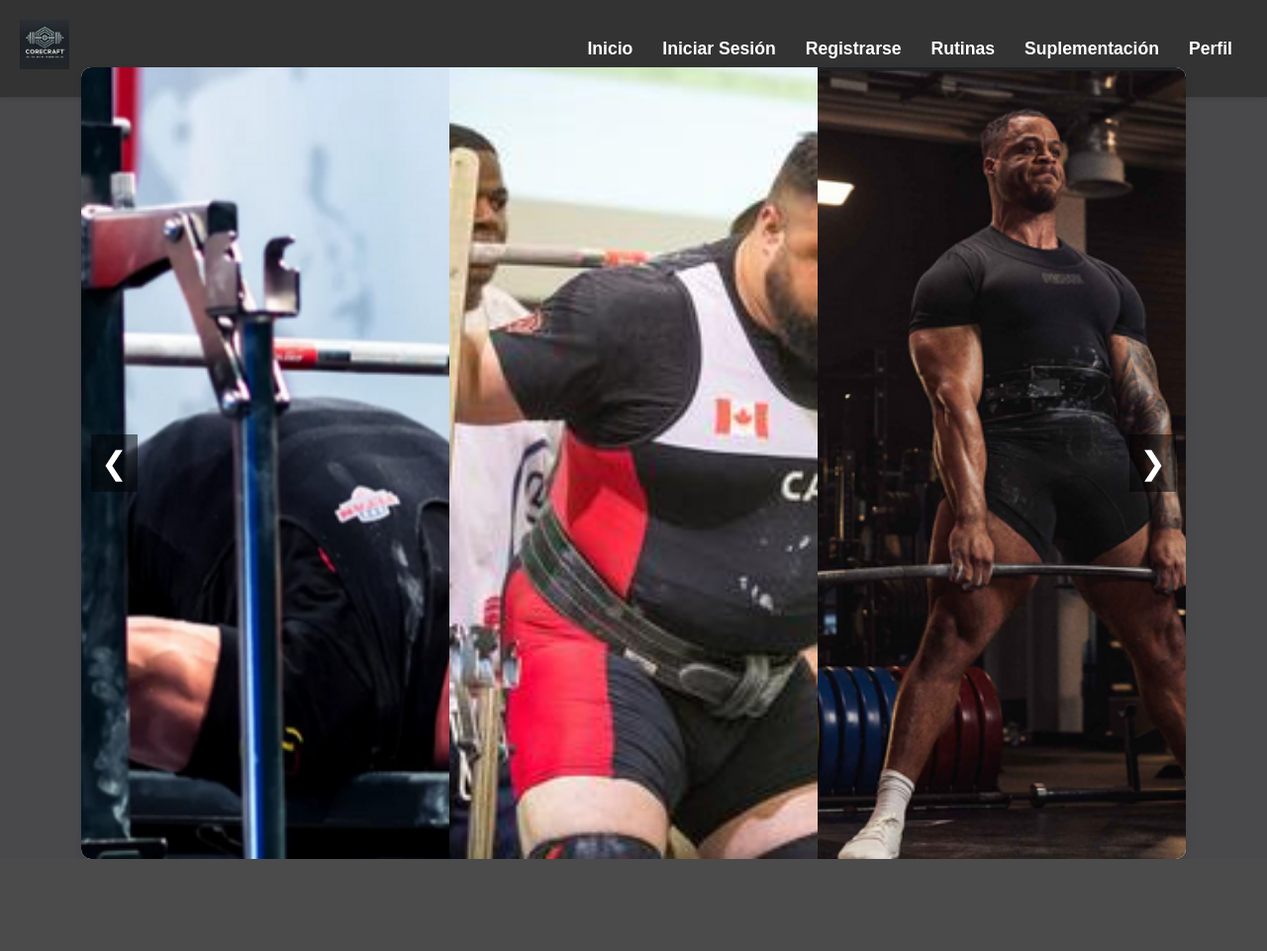
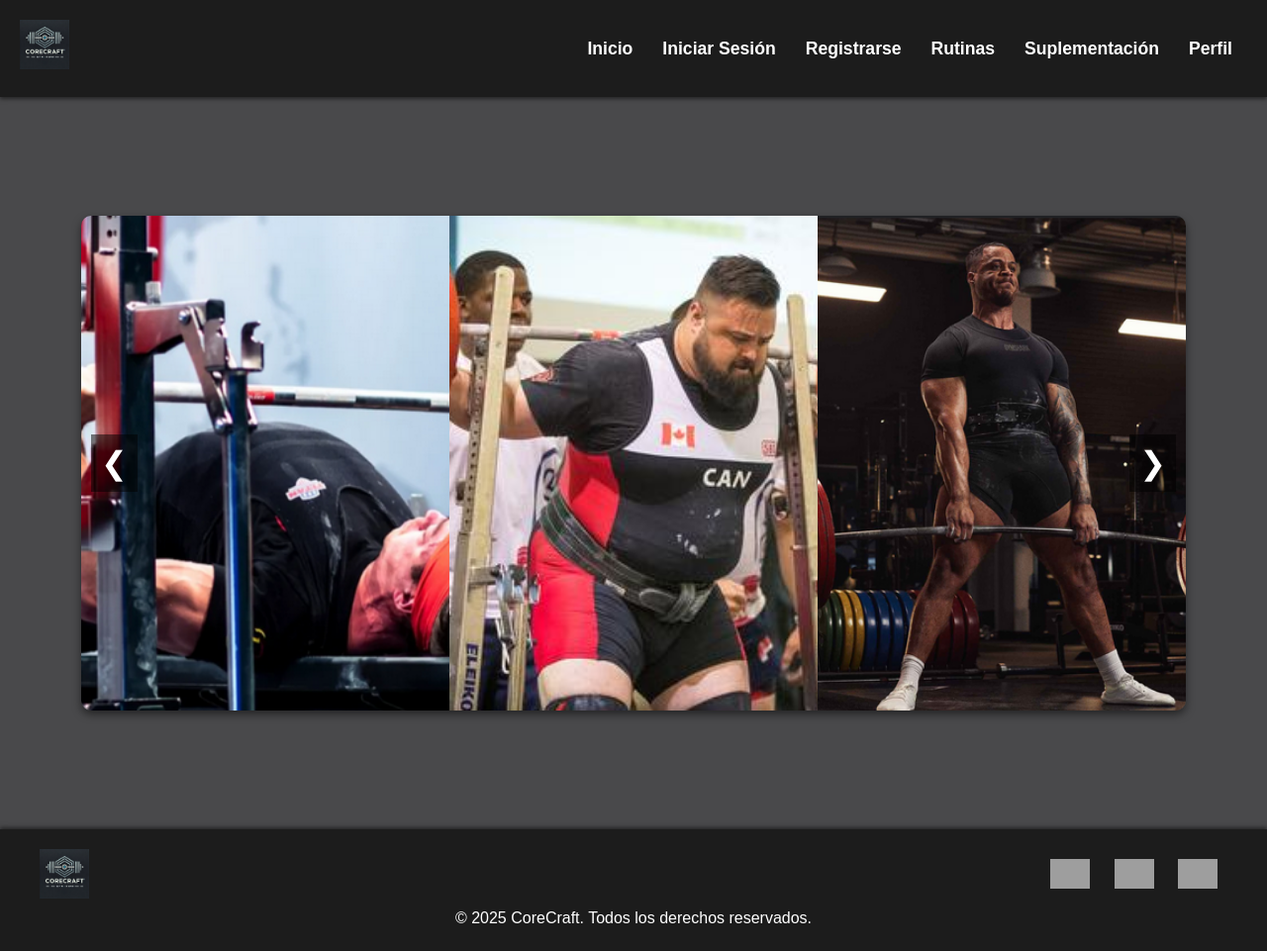
Before and after one commit to VictorArdite/corecraft, a PHP site: page / in a window 1280 px wide. Shown: the whole page at 99% size. Before the commit the page ends 868 px from the top, so only its background shows below. Run offline with PHP 8.4, Linux system fonts and the light colour scheme; grey boxes are pictures that could not be loaded.

Commit message:
retoques esteticos

```diff
--- a/app/views/auth/perfil.php
+++ b/app/views/auth/perfil.php
@@ -37,6 +37,10 @@
                 <p><strong>Objetivo:</strong> <?= htmlspecialchars($user['objetivo']) ?></p>
                 <!-- Añadir más detalles del perfil aquí -->
             </div>
+            <div class="profile-actions">
+                <button>Editar Perfil</button>
+                <button>Cambiar Contraseña</button>
+            </div>
         </div>
     </main>
     <footer>
--- a/app/views/home.php
+++ b/app/views/home.php
@@ -57,6 +57,19 @@
             <button class="carousel-control next" onclick="nextSlide()">&#10095;</button>
         </div>
     </main>
+    <footer>
+        <div class="footer-container">
+            <div class="footer-logo">
+                <img src="img/logo.jpg" alt="CoreCraft Logo"> <!-- Asegúrate de que la ruta de la imagen sea correcta -->
+            </div>
+            <div class="footer-social">
+                <a href="#"><img src="img/facebook-icon.png" alt="Facebook"></a>
+                <a href="#"><img src="img/twitter-icon.png" alt="Twitter"></a>
+                <a href="#"><img src="img/instagram-icon.png" alt="Instagram"></a>
+            </div>
+        </div>
+        <p>&copy; 2025 CoreCraft. Todos los derechos reservados.</p>
+    </footer>
     <script src="js/carousel.js"></script> <!-- Ruta correcta al archivo JS -->
 </body>
 </html>
--- a/public/css/home.css
+++ b/public/css/home.css
@@ -1,19 +1,19 @@
 body {
-    background-color: #49494b; /* Fondo claro similar al de rutinas.css */
-    color: #333;
+    background-color: #49494b; /* Fondo oscuro similar al de Epic Games */
+    color: #fff;
     font-family: Arial, sans-serif;
     margin: 0;
     padding: 0;
 }
 
 header {
-    background-color: #333; /* Color de fondo similar al de rutinas.css */
+    background-color: #1c1c1c;
     padding: 20px;
     display: flex;
     align-items: center;
     justify-content: space-between;
     width: 100%;
-    box-shadow: 0 2px 4px rgba(0, 0, 0, 0.1);
+    box-shadow: 0 2px 4px rgba(0, 0, 0, 0.5);
 }
 
 header .logo img {
@@ -32,7 +32,7 @@ nav ul li {
 }
 
 nav ul li a {
-    color: #fff; /* Color de texto blanco */
+    color: #fff;
     text-decoration: none;
     font-weight: bold;
     font-size: 1.1em;
@@ -54,8 +54,7 @@ main {
     max-width: 90%; /* Estirar más el carrusel de izquierda a derecha */
     overflow: hidden;
     border-radius: 10px;
-    box-shadow: 0 4px 8px rgba(0, 0, 0, 0.1);
-    background-color: #fff; /* Fondo blanco para el carrusel */
+    box-shadow: 0 4px 8px rgba(0, 0, 0, 0.5);
 }
 
 .carousel-inner {
@@ -69,8 +68,8 @@ main {
 }
 
 .carousel-item img {
-    width: 120%;
-    height: 800px; /* Ajustar la altura de la imagen */
+    width: 100%;
+    height: 500px; /* Ajustar la altura de la imagen */
     object-fit: cover; /* Asegurar que la imagen cubra el espacio sin deformarse */
     display: block;
 }
@@ -95,3 +94,47 @@ main {
 .carousel-control.next {
     right: 10px;
 }
+
+footer {
+    background-color: #1c1c1c;
+    padding: 20px;
+    text-align: center;
+    color: #fff;
+    box-shadow: 0 -2px 4px rgba(0, 0, 0, 0.5);
+}
+
+.footer-container {
+    display: flex;
+    justify-content: space-between;
+    align-items: center;
+    flex-wrap: wrap;
+    max-width: 1200px;
+    margin: 0 auto;
+}
+
+.footer-logo img {
+    height: 50px;
+}
+
+.footer-links {
+    display: flex;
+    gap: 15px;
+}
+
+.footer-links a {
+    color: #fff;
+    text-decoration: none;
+    font-weight: bold;
+}
+
+.footer-links a:hover {
+    text-decoration: underline;
+}
+
+.footer-social a {
+    margin: 0 10px;
+}
+
+.footer-social img {
+    height: 30px;
+}
--- a/public/css/rutina_detalle.css
+++ b/public/css/rutina_detalle.css
@@ -1,5 +1,5 @@
 body {
-    background-color: #f4f4f4; /* Fondo de un solo color */
+    background-color: #49494b; /* Fondo de un solo color */
     color: #333;
     font-family: Arial, sans-serif;
 }
--- a/public/css/rutinas.css
+++ b/public/css/rutinas.css
@@ -1,5 +1,5 @@
 body {
-    background-color: #f4f4f4; /* Fondo de un solo color */
+    background-color: #49494b; /* Fondo de un solo color */
     color: #333;
     font-family: Arial, sans-serif;
 }
--- a/public/css/suplementacion.css
+++ b/public/css/suplementacion.css
@@ -1,5 +1,5 @@
 body {
-    background-color: #f4f4f4; /* Fondo de un solo color */
+    background-color: #cccccf; /* Fondo de un solo color */
     color: #333;
     font-family: Arial, sans-serif;
 }
```
Also changed, not shown: public/css/perfil.css (+60 -11 lines).
